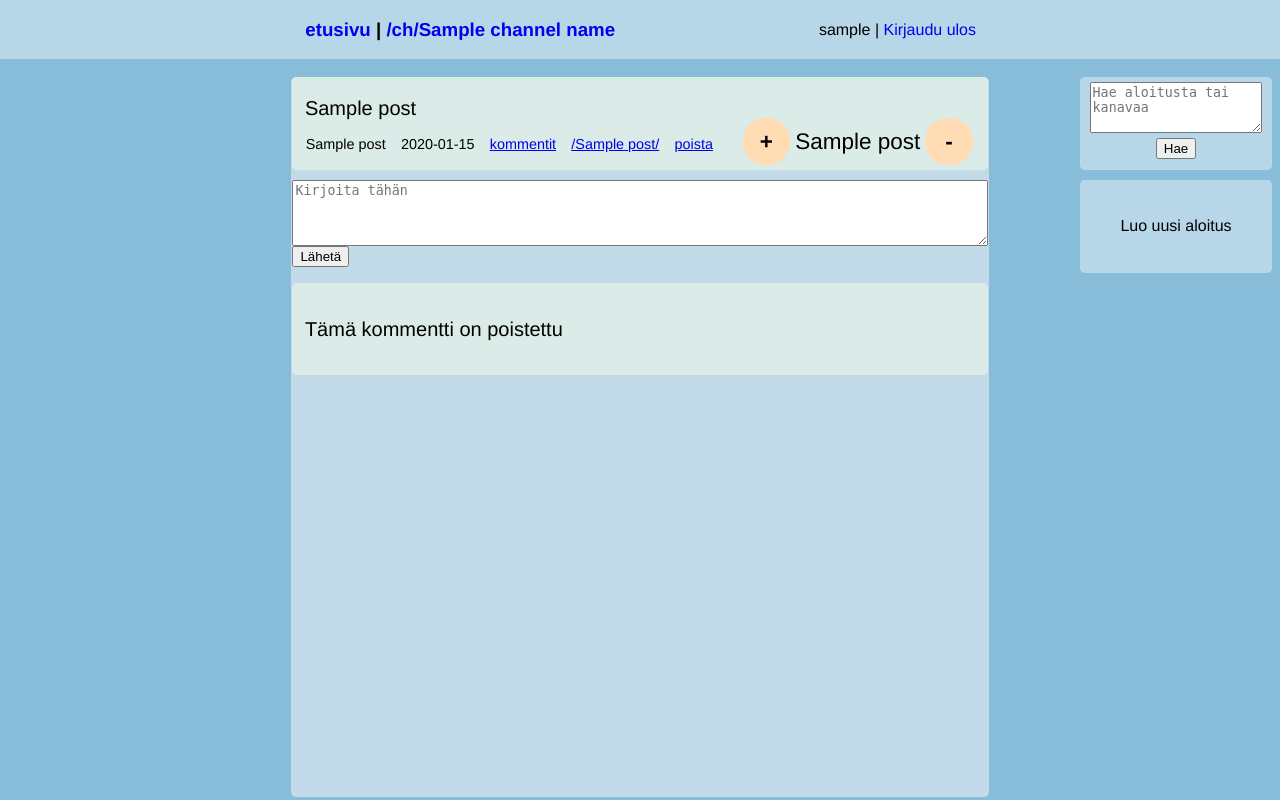
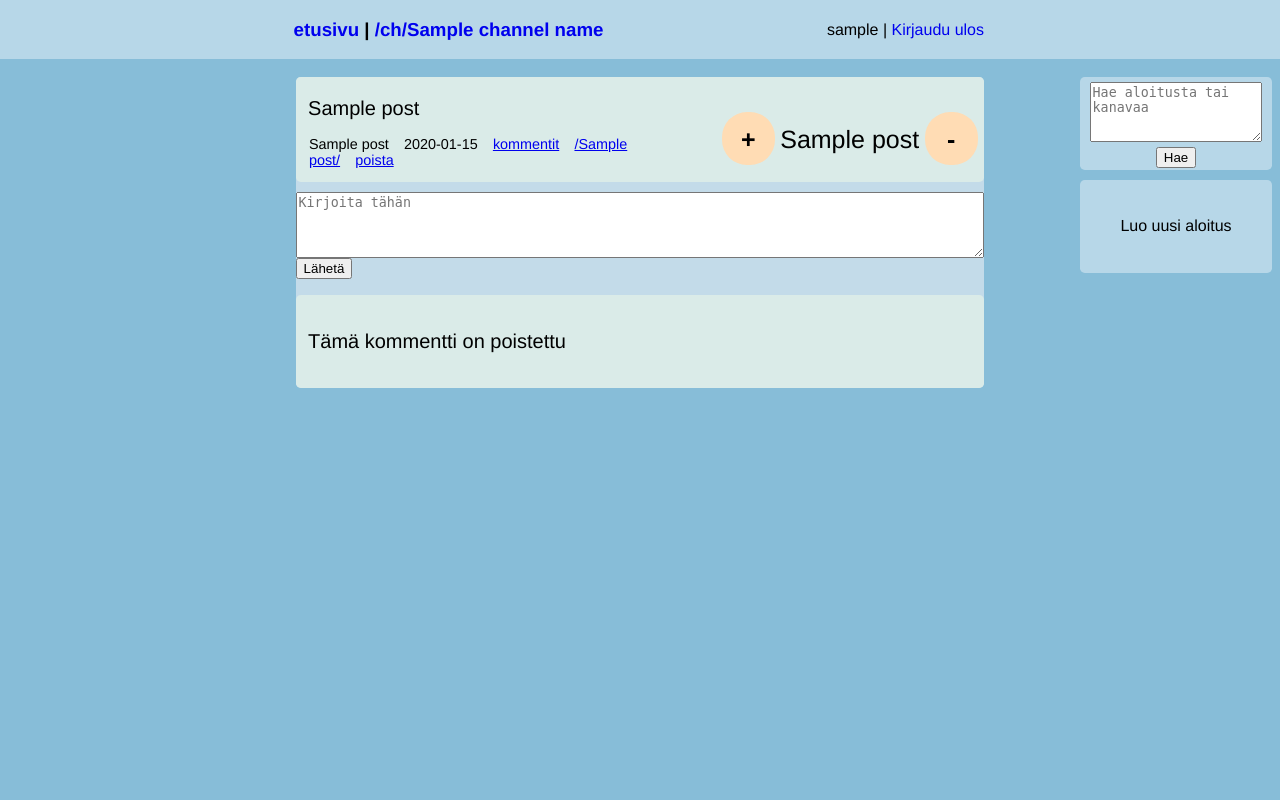
Before and after one commit to sseisalo/tsoha20, a Flask app: template templates/post.html in a window 1280 px wide. Run offline with Flask 2, Linux system fonts and the light colour scheme; the visitor is signed in with stand-in values (Sample User, id 1); the template is opened without the code that fills it: most values are stand-ins (such as "Sample title", 1, 10 or a date in 2020); parts of the project's set-up code (start-up, migrations or seed data) failed here and were passed over.

Commit message:
css improved for smaller screens

```diff
--- a/static/main.css
+++ b/static/main.css
@@ -24,15 +24,18 @@ body {
 }
 
 .topnav h3 {
-    padding: 0 .625em;
+    padding-right: .625em;
     position: absolute;
+    max-width: 50%;
     left: .3em;
 }
 
 .topnav p {
-    padding: 0.3em 1em 0;
+    max-width: 50%;
+    padding: 0.3em .5em 0;
     position: absolute;
     right: 0;
+    text-align: center;
 }
 
 .topnav a {
@@ -40,7 +43,7 @@ body {
 }
 
 form:not(#search-form):not(#comment-form):not(#remove):not(.votes){
-    padding: 20em 0;
+    padding: 2em 0;
     text-align: center;
     overflow: hidden;
 }
@@ -73,8 +76,10 @@ form:not(#search-form):not(#comment-form):not(#remove):not(.votes){
 }
 
 #post_info {
+    max-width: 50%;
     font-size: 90%;
     padding: 0 .925em;
+    overflow-wrap: break-word;
 }
 
 .votes {
@@ -83,7 +88,7 @@ form:not(#search-form):not(#comment-form):not(#remove):not(.votes){
 }
 
 .votes a{
-    padding: .5em .764em;
+    padding: .3em .5em;
     background-color: #ffdcb4;
     border-radius: 1em;
     text-decoration: none;
@@ -91,13 +96,12 @@ form:not(#search-form):not(#comment-form):not(#remove):not(.votes){
     color: #000;
 }
 
-#minus {
-    padding: .5em .89em;
+#minus, #minus-downvoted {
+    padding: .3em .64em;
 }
 
 #minus-downvoted {
     background-color: royalblue;
-    padding: .5em .89em;
 }
 
 #vote-parent {
@@ -105,7 +109,7 @@ form:not(#search-form):not(#comment-form):not(#remove):not(.votes){
 }
 
 #vote-parent, #vote-parent-comment {
-    right: 3%;
+    right: 5%;
     position: absolute;
 }
 
@@ -113,13 +117,22 @@ form:not(#search-form):not(#comment-form):not(#remove):not(.votes){
     background-color: orangered;
 }
 
+#post-head {
+    margin-top: 0;
+}
+
 #comment-info {
+    width: 50%;
     font-size: 90%;
     padding: 1.3em .925em 0;
 }
 
 #comment {
     padding: 0 .625em;
+}
+
+#comment-div {
+    margin-bottom: 0;
 }
 
 .search-result {
@@ -173,6 +186,7 @@ form:not(#search-form):not(#comment-form):not(#remove):not(.votes){
     border-radius: .3em;
     min-height: 3.4em;
     overflow-wrap: break-word;
+    margin-bottom: .625em;
 }
 
 .message p {
@@ -185,13 +199,12 @@ form:not(#search-form):not(#comment-form):not(#remove):not(.votes){
 }
 
 .empty {
-    position: fixed;
+    overflow-wrap: break-word;
+    position: sticky;
+    margin: auto;
     width: 100%;
-    height: 60%;
     background-color: #c3dbe9;
-    overflow: hidden;
     border-radius: .3em;
-    z-index: -1;
 }
 
 .bg {
@@ -217,9 +230,14 @@ a:hover:not(.topnav a) {
 @media only screen and (min-width: 1094px) {
     .col {width: 55%; margin: auto; margin-bottom: .625em;}
     .topnav {left: 22.5%;}
+    .topnav h3 {}
     .sidebar {width: 15%; margin: auto; margin-right: .5em; position: fixed; right: 0;}
     .sidebar-new {top: 11.25em;}
-    .empty {left: 22.75%; width: 54.5%; height: 90%;}
+    .empty {width: 54.5%; }
     .message {position: fixed; width: 15%; min-height: 5.8em;}
-    #vote-parent, #vote-parent-comment {right: 24%;}
+    #vote-parent {right: 24%;}
+    #vote-parent-comment {right: 1%;}
+    .votes a {padding: .5em .764em;}
+    #minus, #minus-downvoted {padding: .5em .89em;}
+    #comment-info {width: 100%;}
 }
--- a/templates/layout.html
+++ b/templates/layout.html
@@ -18,7 +18,7 @@
 <div class="sidebar">
     <div class="search">
         <form id="search-form" action="/ch/{{ channel_name }}/search" method="GET">
-            <textarea type="text" name="query" placeholder="Hae aloitusta tai kanavaa" cols="35" rows="3" style="width: 100%;"></textarea>
+            <textarea type="text" name="query" placeholder="Hae aloitusta tai kanavaa" cols="35" rows="3" style="width: 100%; height: 65%;"></textarea>
             <br>
             <input type="submit" value="Hae">
         </form>
--- a/templates/new.html
+++ b/templates/new.html
@@ -1,11 +1,12 @@
 {% extends "layout.html" %}
 
 {% block content %}
-<div class="empty"></div>
+<div class="empty">
 
 <form action="/ch/{{ channel_name }}/new" method="POST">
 <textarea type="text" name="content" placeholder="Kirjoita tähän"></textarea>
 <p>
 <input type="submit" value="Lähetä">
 </form>
+</div>
 {% endblock %}
--- a/templates/post.html
+++ b/templates/post.html
@@ -2,19 +2,12 @@
 
 {% block content %}
 
-<div class="empty col"></div>
+<div class="empty">
 
-<div class="post col">
+<div id="post-head" class="post">
     <div>{{ post[0] }}</div>
     <p></p>
-    <div id="post_info" style="display: inline-block;">{{ post[1] }} &ensp; {{ post[2].strftime("%d.%m.%y, %H:%M:%S") }} &ensp; <a href="/ch/{{ post[3] }}/{{ post[4] }}">kommentit</a> &ensp; <a href="/ch/{{ post[3] }}">/{{ post[3] }}/</a>
-    {% if session.user_type or session.user_id==post[5] %}
-         &ensp; <form id="remove" style="display: inline-block;" action="/removepost" method="GET">
-            <a href="javascript:;" onclick="parentNode.submit(); return false;">poista</a>
-            <input type="hidden" name="post_id" value="{{ post[4] }}">
-        </form>
-    {% endif %}
-        <div class="votes" id="vote-parent">
+    <div class="votes" id="vote-parent-comment" style="line-height: 30%;">
         <form class="votes" action="/votepost" method="GET">
             {% if post[7]==1 %}
             <a id="upvoted" href="javascript:;" onclick="parentNode.submit(); return false;">+</a>
@@ -37,11 +30,18 @@
             <input type="hidden" name="post_id" value="{{ post[4] }}">
         </form>
     </div>
+    <div id="post_info" style="display: inline-block;">{{ post[1] }} &ensp; {{ post[2].strftime("%d.%m.%y, %H:%M") }} &ensp; <a href="/ch/{{ post[3] }}/{{ post[4] }}">kommentit</a> &ensp; <a href="/ch/{{ post[3] }}">/{{ post[3] }}/</a>
+    {% if session.user_type or session.user_id==post[5] %}
+         &ensp; <form id="remove" style="display: inline-block;" action="/removepost" method="GET">
+            <a href="javascript:;" onclick="parentNode.submit(); return false;">poista</a>
+            <input type="hidden" name="post_id" value="{{ post[4] }}">
+        </form>
+    {% endif %}
     </div>
 </div>
 
 
-<div class="col new-comment">
+<div class="new-comment">
 {% if session.user_id %}
 <form id="comment-form" action="/ch/{{ channel_name }}/{{ post_id }}" method="POST">
 <textarea type="text" name="comment" id="content" placeholder="Kirjoita tähän" rows="4" cols="30" style="width: 100%;"></textarea>
@@ -53,20 +53,13 @@
 
 <p>
 {% if not comments %}
-<div class="col">Kommentteja ei vielä ole</div>
+<div class="post"><div id="message-deleted">Kommentteja ei vielä ole</div></div>
 {% else %}
 
 {% for comment in comments %}
-<div class="post col">
+<div id="comment-div" class="post">
     {% if comment[4] == 1 %}
-    <div style="display: inline-block;" id="comment-info">{{ comment[1] }} | {{ comment[2].strftime("%d.%m.%y, %H:%M:%S") }}
-        {% if session.user_id==comment[5] %}
-        &ensp; <form style="display: inline-block;" id="remove" style="display: inline-block;" action="/removecomment" method="GET">
-            <a href="javascript:;" onclick="parentNode.submit(); return false">poista</a>
-            <input type="hidden" name="comment_id" value="{{ comment[3] }}">
-        </form>
-        {% endif %}
-        <div class="votes" id="vote-parent-comment">
+    <div class="votes" id="vote-parent-comment" style="line-height: 500%;">
         <form class="votes" action="/votecomment" method="GET">
             {% if comment[7]==1 %}
             <a id="upvoted" href="javascript:;" onclick="parentNode.submit(); return false;">+</a>
@@ -89,6 +82,13 @@
             <input type="hidden" name="comment_id" value="{{ comment[3] }}">
         </form>
     </div>
+    <div style="display: inline-block;" id="comment-info">{{ comment[1] }} | {{ comment[2].strftime("%d.%m.%y, %H:%M") }}
+        {% if session.user_id==comment[5] %}
+        &ensp; <form style="display: inline-block;" id="remove" style="display: inline-block;" action="/removecomment" method="GET">
+            <a href="javascript:;" onclick="parentNode.submit(); return false">poista</a>
+            <input type="hidden" name="comment_id" value="{{ comment[3] }}">
+        </form>
+        {% endif %}
     </div>
     {% if session.user_id!=comment[5] %}
     <p>
@@ -102,4 +102,5 @@
 
 {% endif %}
 
+</div>
 {% endblock %}
--- a/templates/search.html
+++ b/templates/search.html
@@ -4,7 +4,7 @@
 
 <title>{{ title }}</title>
 
-<div class="empty"></div>
+<div class="empty">
 
 <div class="post col">
     <p class="search-result">Haku: "{{ query }} <br> Kanava: <a href="/ch/{{ query }}">/ch/{{ query }}"</a></p>
@@ -14,7 +14,7 @@
 <div class="post col">
     <div>{{ post[0] }}</div>
     <p></p>
-    <div id="post_info" style="display: inline-block;">{{ post[1] }} &ensp; {{ post[2].strftime("%d.%m.%y, %H:%M:%S") }} &ensp; <a href="/ch/{{ post[3] }}/{{ post[4] }}">kommentit</a> &ensp; <a href="/ch/{{ post[3] }}">/{{ post[3] }}/</a>
+    <div id="post_info" style="display: inline-block;">{{ post[1] }} &ensp; {{ post[2].strftime("%d.%m.%y, %H:%M") }} &ensp; <a href="/ch/{{ post[3] }}/{{ post[4] }}">kommentit</a> &ensp; <a href="/ch/{{ post[3] }}">/{{ post[3] }}/</a>
     {% if session.user_type or session.user_id==post[5] %}
          &ensp; <form id="remove" style="display: inline-block;" action="/removepost" method="GET">
             <a href="javascript:;" onclick="parentNode.submit(); return false;">poista</a>
@@ -46,6 +46,7 @@
         </div>
     </div>
 </div>
+</div>
 {% endfor %}
 
 {% endblock %}
```
Also changed, not shown: templates/feed_layout.html (+8 -7 lines). Lines whose indentation alone changed are shown as unchanged.
